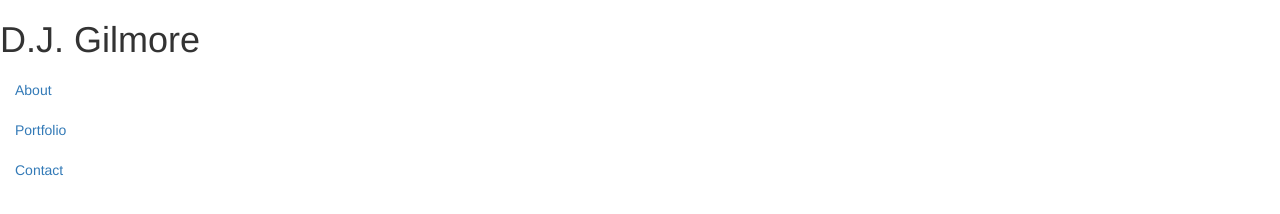
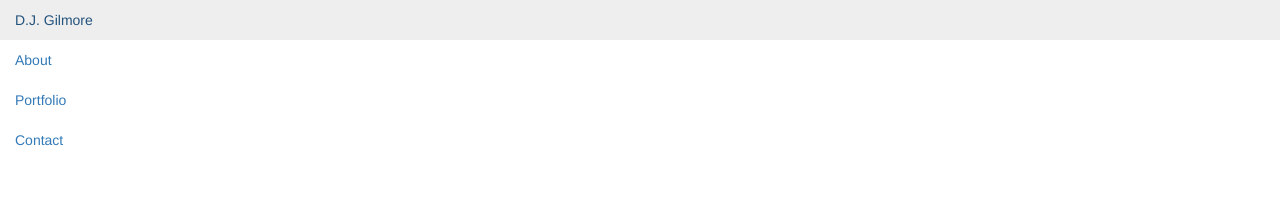
Before and after one commit to DJGilmore4U/Basic-Portfolio, a plain HTML site: page index.html in a window 1280 px wide. Drawn offline with nearby package versions, Linux system fonts and the light colour scheme.

Commit message:
test beginning about me

```diff
--- a/index.html
+++ b/index.html
@@ -4,7 +4,12 @@
   <title>About Me</title>
   <meta charset="utf-8">
   <link rel="stylesheet" href="https://maxcdn.bootstrapcdn.com/bootstrap/3.3.7/css/bootstrap.min.css">
-  <H1> D.J. Gilmore</H1>
+
+  <ul class="nav">
+        <li class="nav-item">
+          <a class="nav-link" href="#">D.J. Gilmore</a>
+        </li>
+
   <ul class="nav justify-content-end">
         <li class="nav-item">
           <a class="nav-link" href="#">About</a>
```
